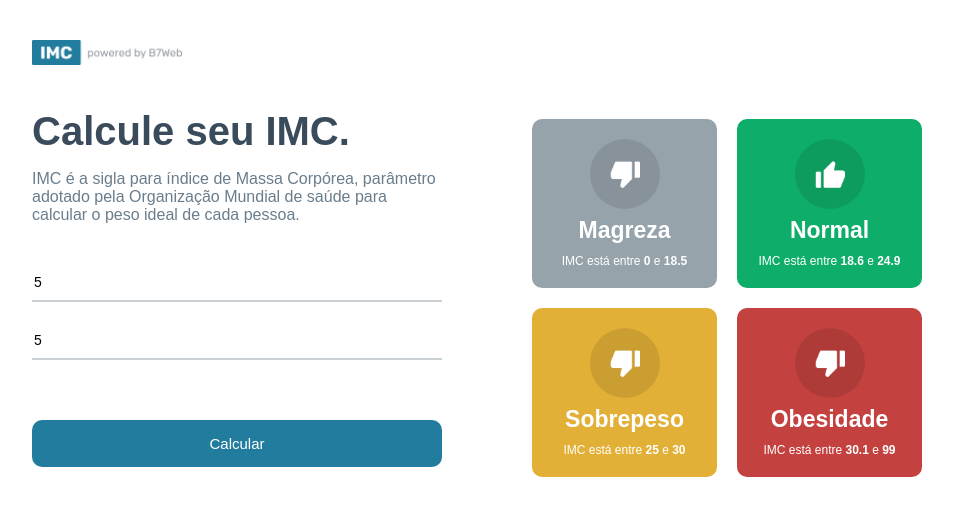
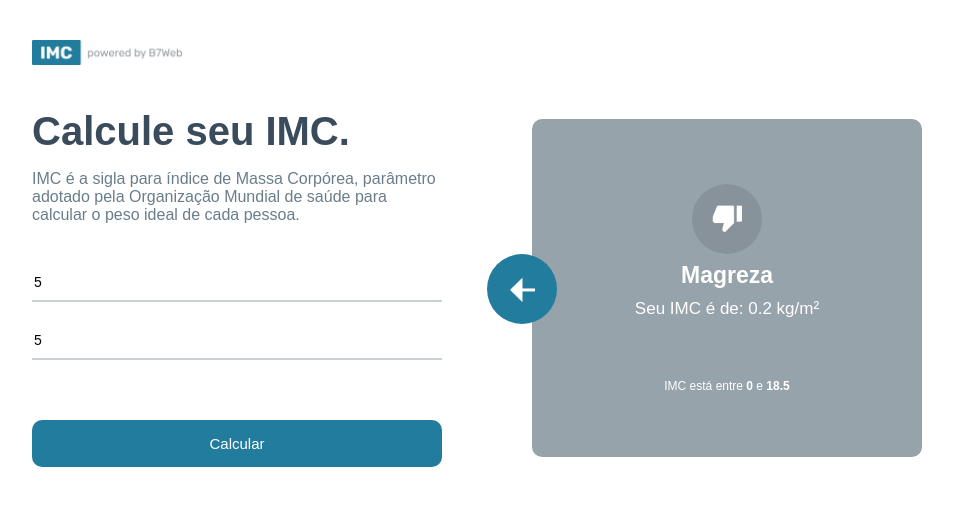
Before and after one commit to jonatasbmf/reactjs-calculo-imc, a React (Create React App) app: page / in a window 1280 px wide. Both pictures are taken after typing "5", "5" into the empty fields and a click on the button "Calcular". Shown: the top 516 px of the page, without its empty margins (158-1111 px from the left). Built offline with nearby package versions, Linux system fonts and the light colour scheme.

Commit message:
Funcionalidade do botão e comportamento do lado direito

```diff
--- a/src/App.module.css
+++ b/src/App.module.css
@@ -73,3 +73,27 @@ body {
     grid-template-columns: repeat(2, 1fr);
     gap: 20 px;
 }
+
+.container .rightSide .resultadoBig {
+    flex: 1;
+    display: flex;
+}
+
+.container .rightSide .setaDireita {
+    position: absolute;
+    background-color: #227C9D;
+    width: 70px;
+    height: 70px;
+    border-radius: 50%;
+    display: flex;
+    justify-content: center;
+    align-items: center;
+    cursor: pointer;
+    margin-left: -35px;
+    margin-top: 145px;
+    transition: all ease .3s;
+}
+
+.container .rightSide .setaDireita:hover {
+    opacity: .9;
+}
--- a/src/App.tsx
+++ b/src/App.tsx
@@ -1,19 +1,26 @@
 import { useState } from 'react';
 import styles from './App.module.css';
 import poweredImage from './assets/img/powered.png';
-import { niveis, Nivel } from './helpers/imc';
+import leftarrowImage from './assets/img/leftarrow.png';
+import { calculoImc, niveis, Nivel } from './helpers/imc';
 import { GridItem } from './components/GridItem'
 
 function App() {
   const [altura, definirAltura] = useState<number>(0);
   const [peso, definirPeso] = useState<number>(0);
+  const [resultado, definirResultado] = useState<Nivel | null>(null);
 
   const manipularCalculoButtun = () => {
     if (altura && peso) {
-
+      definirResultado(calculoImc(altura, peso));
     } else {
       alert("Digite todos os campos.");
     }
+  }
+  const botaoVoltar = () => {
+    definirResultado(null);
+    definirAltura(0);
+    definirPeso(0);
   }
 
   return (
@@ -42,11 +49,21 @@ function App() {
           <button onClick={manipularCalculoButtun} > Calcular </button>
         </div>
         <div className={styles.rightSide}>
-          <div className={styles.grid}>
-            {niveis.map((item, key) =>
-              (<GridItem key={key} item={item} />)
-            )}
-          </div>
+          {!resultado &&
+            <div className={styles.grid}>
+              {niveis.map((item, key) =>
+                (<GridItem key={key} item={item} />)
+              )}
+            </div>
+          }
+          {resultado &&
+            <div className={styles.resultadoBig}>
+              <div className={styles.setaDireita} onClick={botaoVoltar}>
+                <img src={leftarrowImage} alt="" width={25} />
+              </div>
+              <GridItem item={resultado} />
+            </div>
+          }
         </div>
       </div>
 
--- a/src/components/GridItem.tsx
+++ b/src/components/GridItem.tsx
@@ -16,6 +16,9 @@ export const GridItem = ({ item }: Props) => {
             <div className={styles.gridTitulo}>
                 {item.titulo}
             </div>
+            {item.seuImc && <div>
+                    <div className={styles.seuImc}> Seu IMC é de: {item.seuImc} kg/m²</div>
+                </div>}
             <div className={styles.gridInfo}>
                 <>
                     IMC está entre <strong>{item.imc[0]}</strong> e <strong>{item.imc[1]}</strong>
--- a/src/components/gridItem.module.css
+++ b/src/components/gridItem.module.css
@@ -30,3 +30,8 @@
     font-size: 12px;
     margin-top: 10px;
 }
+
+.seuImc {
+    font-size: 17px;
+    margin: 10px 0 50px 0;
+}
--- a/src/helpers/imc.ts
+++ b/src/helpers/imc.ts
@@ -17,8 +17,10 @@ export const calculoImc = (altura: number, peso: number) => {
 
     for (let i in niveis) {
         if (imc >= niveis[i].imc[0] && imc < niveis[i].imc[1]) {
-            niveis[i].seuImc = imc;
-            return niveis[i];
+            let demonstrativo : Nivel = {...niveis[i]};
+
+            demonstrativo.seuImc = parseFloat(imc.toFixed(2));
+            return demonstrativo;
         }
     }
     return null;
```
